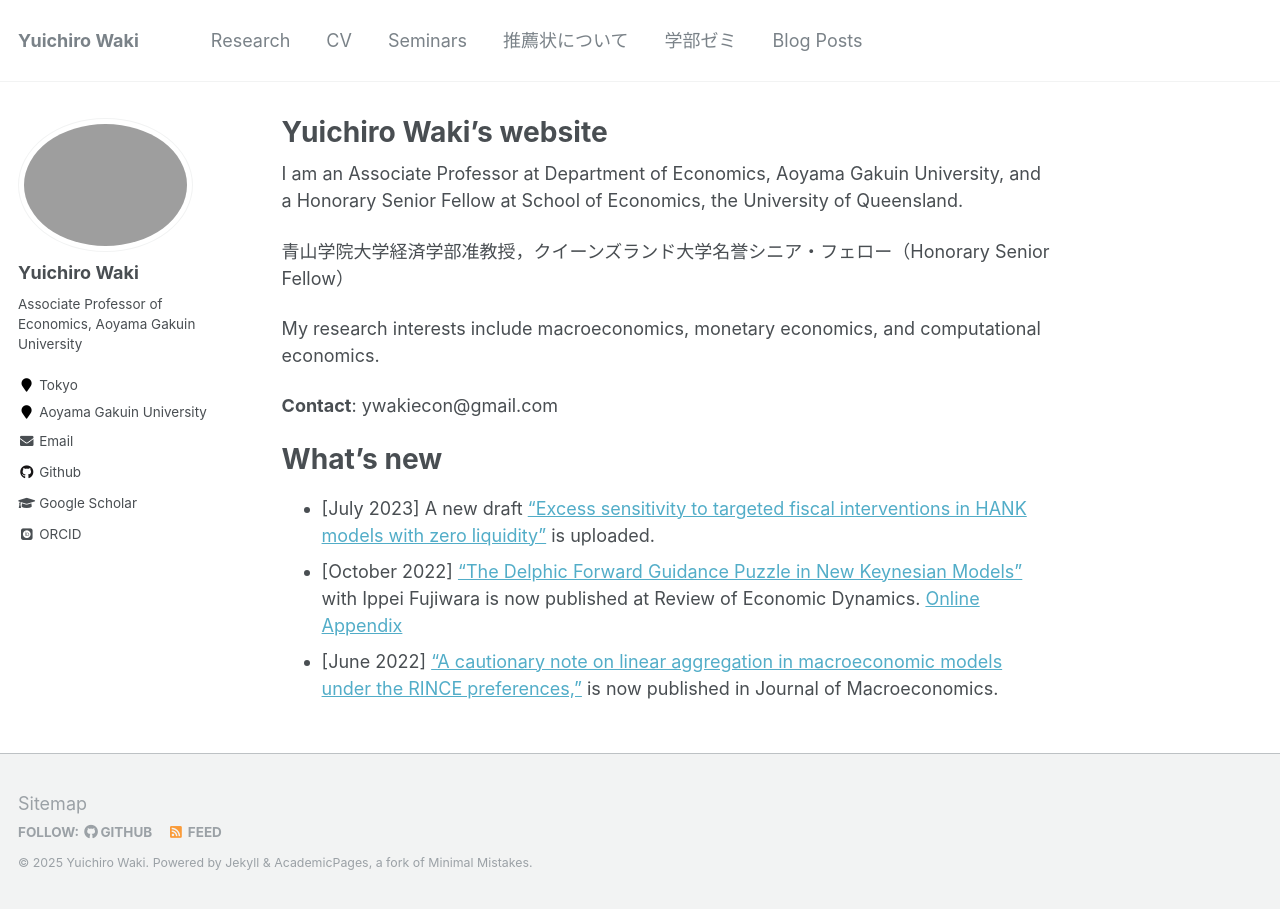
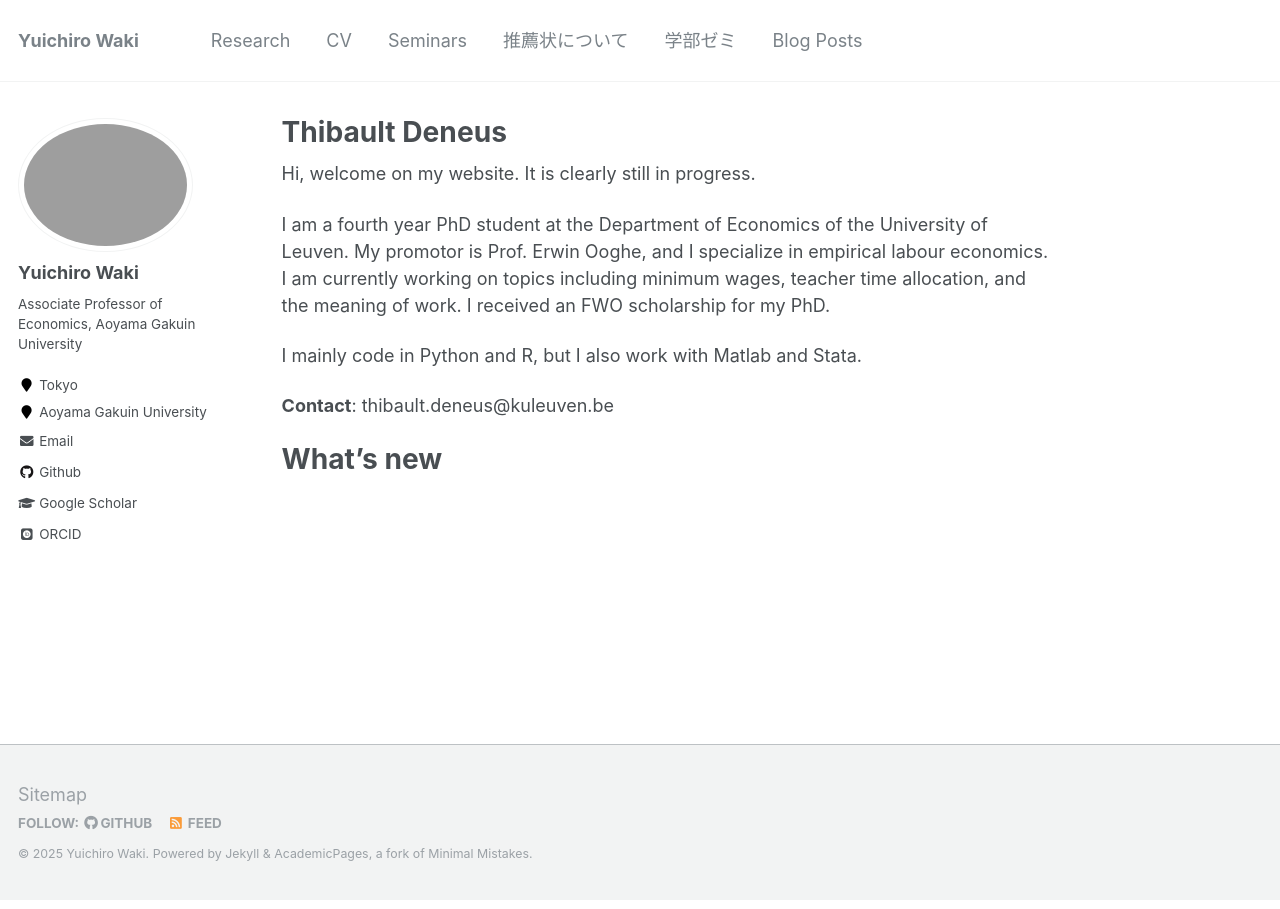
Before and after one commit to ThibaultDeneus/thibaultdeneus.github.io, a Jekyll site: the page built from _pages/about.md, in a window 1280 px wide. Built offline with Jekyll 4.4.1, drawn with Linux system fonts in a browser that asks for light colours; some web fonts are replaced.

Commit message:
Replace picture and intro

```diff
--- a/_pages/about.md
+++ b/_pages/about.md
@@ -1,6 +1,6 @@
 ---
 permalink: /
-title: "Yuichiro Waki's website"
+title: "Thibault Deneus"
 excerpt: "About me"
 author_profile: true
 redirect_from:
@@ -8,18 +8,15 @@
   - /about.html
 ---
 
-I am an Associate Professor at Department of Economics, Aoyama Gakuin University, and a Honorary Senior Fellow at School of Economics, the University of Queensland.
+Hi, welcome on my website. It is clearly still in progress.
 
-青山学院大学経済学部准教授，クイーンズランド大学名誉シニア・フェロー（Honorary Senior Fellow）
+I am a fourth year PhD student at the Department of Economics of the University of Leuven. My promotor is Prof. Erwin Ooghe, and I specialize in empirical labour economics. I am currently working on topics including minimum wages, teacher time allocation, and the meaning of work. I received an FWO scholarship for my PhD.
 
-My research interests include macroeconomics, monetary economics, and computational economics.
+I mainly code in Python and R, but I also work with Matlab and Stata.
 
-**Contact**: ywakiecon@gmail.com
+**Contact**: thibault.deneus@kuleuven.be
 
 
 
 What's new
 ======
-* [July 2023] A new draft ["Excess sensitivity to targeted fiscal interventions in HANK models with zero liquidity"](/files/Waki_ZeroLiquidityHANK.pdf) is uploaded.
-* [October 2022] ["The Delphic Forward Guidance Puzzle in New Keynesian Models"](https://www.sciencedirect.com/science/article/pii/S1094202521000752) with Ippei Fujiwara is now published at Review of Economic Dynamics. [Online Appendix](/files/Fujiwara_Waki_DFGP_OnlineAppendix.pdf)
-* [June 2022] ["A cautionary note on linear aggregation in macroeconomic models under the RINCE preferences,"](https://www.sciencedirect.com/science/article/abs/pii/S0164070422000222) is now published in Journal of Macroeconomics.
```
Also changed, not shown: 1 other file.
